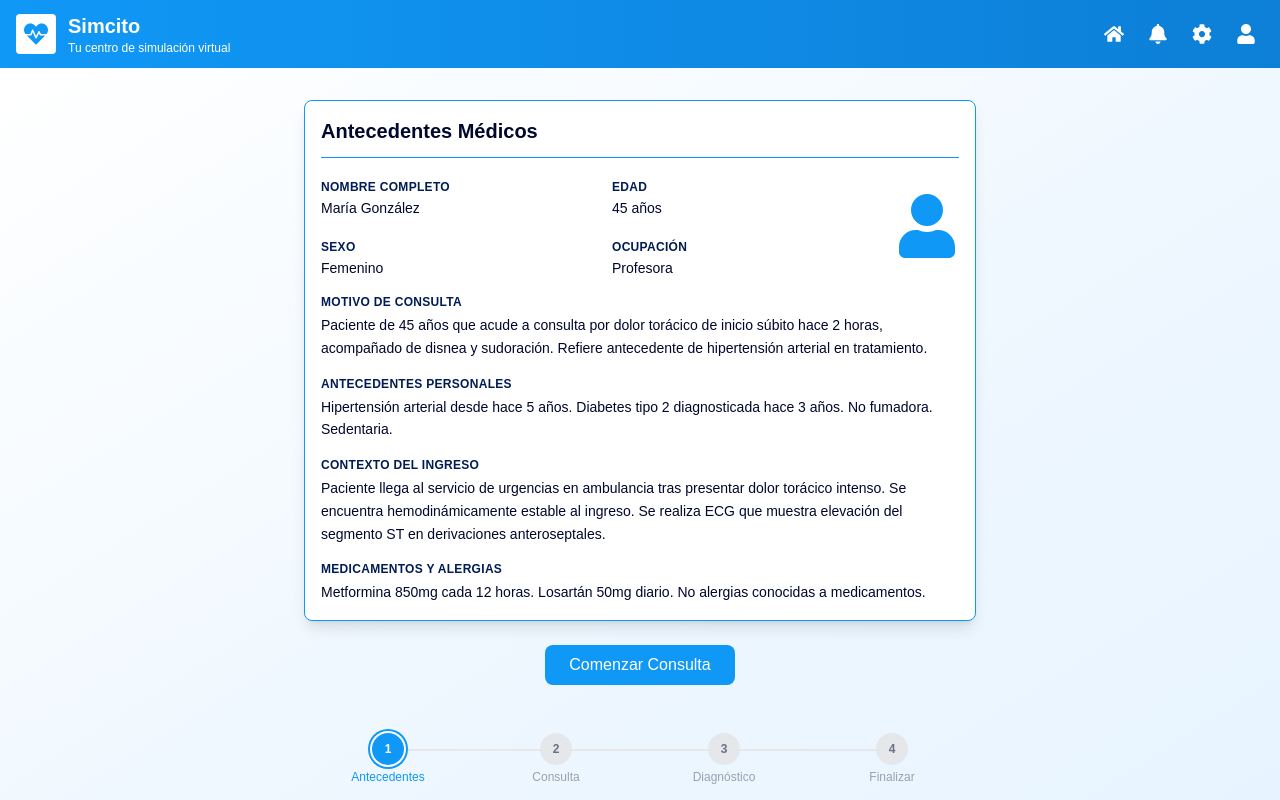
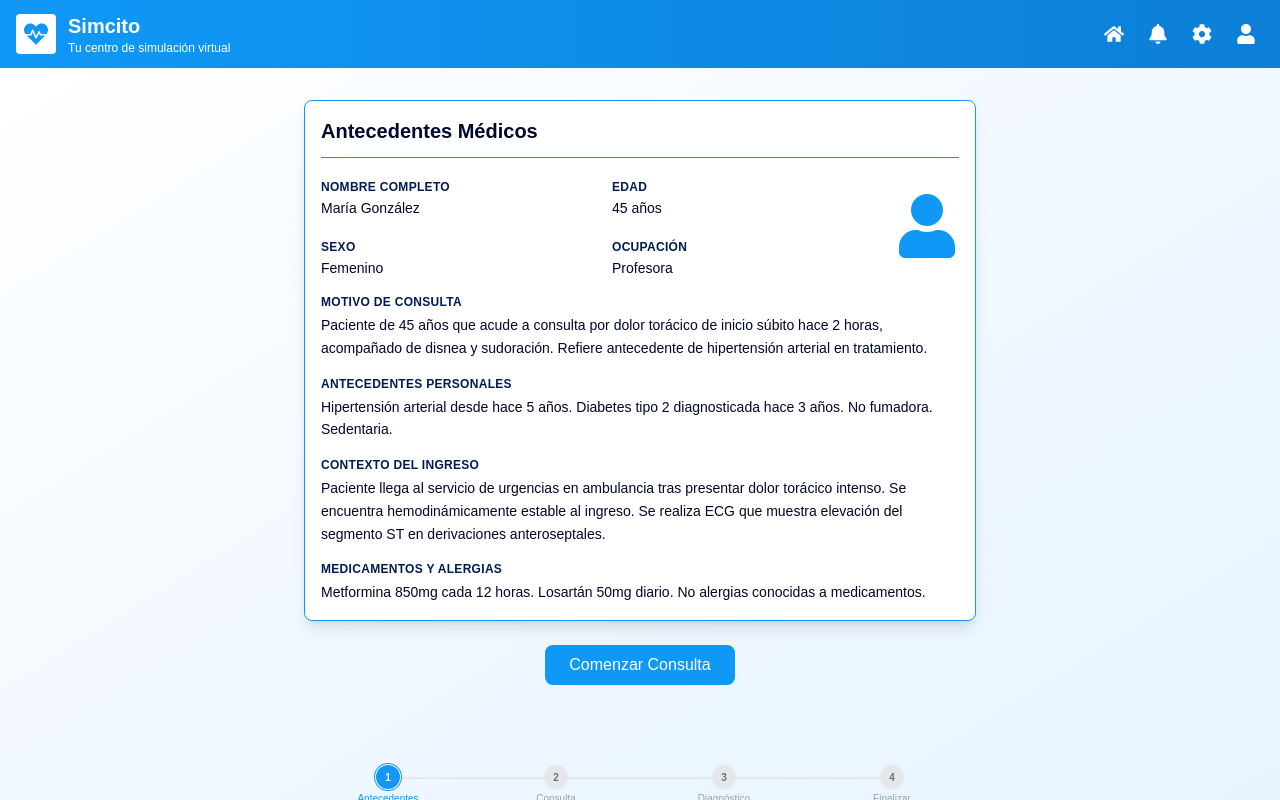
Before and after one commit to fcocea/hack-platanus-13, a Next.js app: page /antecedentes-medicos in a window 1280 px wide. Built offline with nearby package versions, Linux system fonts and the light colour scheme.

Commit message:
feat: stepper added in anteedentes medicos

```diff
--- a/app/antecedentes-medicos/page.tsx
+++ b/app/antecedentes-medicos/page.tsx
@@ -53,22 +53,22 @@ export default function AntecedentesMedicosPage() {
         </div>
 
         {/* Stepper personalizado */}
-        <div className="mt-12 w-full max-w-2xl">
+        <div className="mt-20 w-full max-w-2xl">
           <div className="flex items-start">
             {steps.map((step, index) => (
               <div key={index} className="flex items-start flex-1 relative">
                 <div className="flex flex-col items-center w-full">
                   <div
-                    className={`relative w-8 h-8 rounded-full flex items-center justify-center text-xs font-semibold transition-all duration-300 z-10 ${
+                    className={`relative w-6 h-6 rounded-full flex items-center justify-center text-[10px] font-semibold transition-all duration-300 z-10 ${
                       index < currentStep
                         ? "bg-[#1098f7] text-white"
                         : index === currentStep
-                        ? "bg-[#1098f7] text-white ring-2 ring-[#1098f7] ring-offset-2"
+                        ? "bg-[#1098f7] text-white ring-1 ring-[#1098f7] ring-offset-1"
                         : "bg-gray-200 text-gray-500"
                     }`}
                   >
                     {index < currentStep ? (
-                      <svg className="w-4 h-4" fill="currentColor" viewBox="0 0 20 20">
+                      <svg className="w-3 h-3" fill="currentColor" viewBox="0 0 20 20">
                         <path fillRule="evenodd" d="M16.707 5.293a1 1 0 010 1.414l-8 8a1 1 0 01-1.414 0l-4-4a1 1 0 011.414-1.414L8 12.586l7.293-7.293a1 1 0 011.414 0z" clipRule="evenodd" />
                       </svg>
                     ) : (
@@ -76,7 +76,7 @@ export default function AntecedentesMedicosPage() {
                     )}
                   </div>
                   <span
-                    className={`text-xs mt-1 text-center font-medium transition-colors duration-300 ${
+                    className={`text-[10px] mt-0.5 text-center font-medium transition-colors duration-300 ${
                       index <= currentStep
                         ? "text-[#1098f7]"
                         : "text-gray-400"
@@ -87,12 +87,12 @@ export default function AntecedentesMedicosPage() {
                 </div>
                 {index < steps.length - 1 && (
                   <div
-                    className={`absolute left-1/2 top-4 h-0.5 w-full transition-colors duration-300 ${
+                    className={`absolute left-1/2 top-3 h-0.5 w-full transition-colors duration-300 ${
                       index < currentStep
                         ? "bg-[#1098f7]"
                         : "bg-gray-200"
                     }`}
-                    style={{ marginLeft: '1rem' }}
+                    style={{ marginLeft: '0.75rem' }}
                   />
                 )}
               </div>
```
